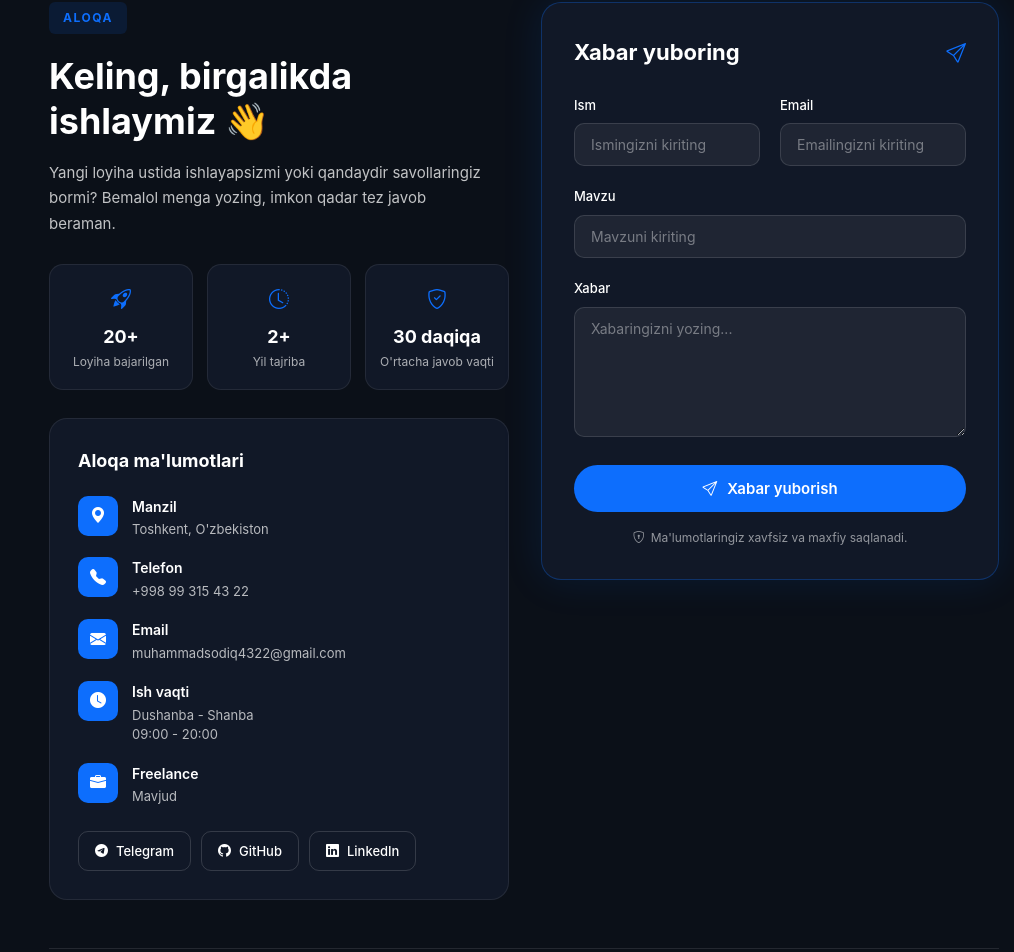
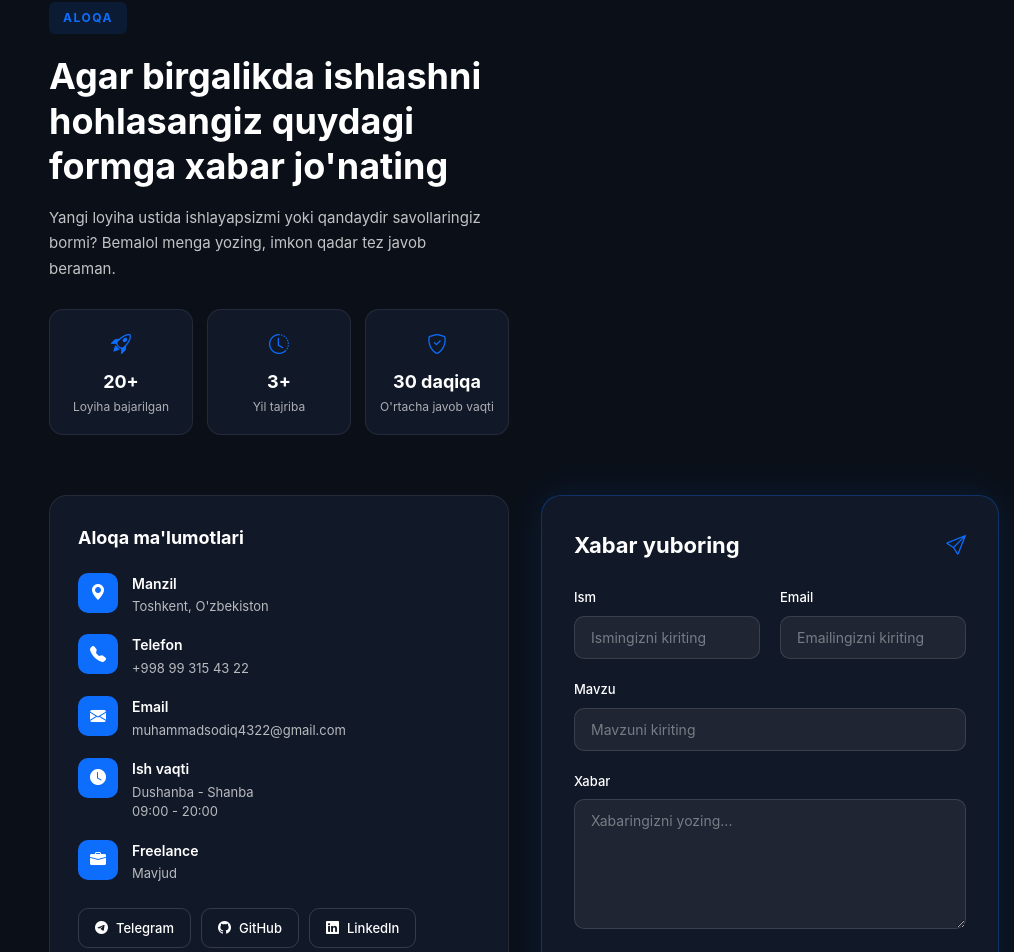
Before and after one commit to tdmcoder1337/portfolio, a React (Vite) app: page / in a window 1280 px wide. Shown: the part 6505-7457 px from the top of the page, without its empty margins (266-1280 px from the left). Built offline with nearby package versions, Linux system fonts and the light colour scheme.

Commit message:
footer qismi ozgartirildi

```diff
--- a/src/components/Aloqa/Aloqa.css
+++ b/src/components/Aloqa/Aloqa.css
@@ -1,8 +1,23 @@
 .contact-grid {
   display: grid;
   grid-template-columns: minmax(0, 460px) 1fr;
+  grid-template-areas:
+    "intro ."
+    "info form";
   gap: 32px;
   align-items: start;
+}
+
+.contact-intro {
+  grid-area: intro;
+}
+
+.contact-info-card {
+  grid-area: info;
+}
+
+.contact-right {
+  grid-area: form;
 }
 
 .contact-badge {
@@ -343,6 +358,10 @@
 @media (max-width: 991px) {
   .contact-grid {
     grid-template-columns: 1fr;
+    grid-template-areas:
+      "intro"
+      "info"
+      "form";
   }
 }
 
--- a/src/components/Aloqa/Aloqa.jsx
+++ b/src/components/Aloqa/Aloqa.jsx
@@ -57,10 +57,10 @@ export default function Contact() {
     <section id="contact" className="contact section">
       <div className="container">
         <div className="contact-grid">
-          <div className="contact-left">
+          <div className="contact-intro">
             <span className="contact-badge">{t('contact.badge')}</span>
             <h2 className="contact-heading">
-              {t('contact.headingLine1')} {t('contact.headingLine2')} <span className="contact-wave">👋</span>
+              {t('contact.headingLine1')} {t('contact.headingLine2')} <span className="contact-wave"></span>
             </h2>
             <p className="contact-lead">{t('contact.intro')}</p>
 
@@ -79,6 +79,7 @@ export default function Contact() {
                 <i className="bi bi-shield-check"></i>
                 <strong>{t('contact.stat3Number')}</strong>
                 <span>{t('contact.stat3Label')}</span>
+              </div>
             </div>
           </div>
 
@@ -134,7 +135,6 @@ export default function Contact() {
               </a>
             </div>
           </div>
-          </div>
 
           <div className="contact-right">
             <form onSubmit={handleSubmit} className="contact-form-card">
@@ -176,10 +176,6 @@ export default function Contact() {
             </form>
           </div>
         </div>
-
-        <div className="contact-thanks">
-          <i className="bi bi-heart-fill"></i> {t('contact.thanksMsg')} <i className="bi bi-heart-fill"></i>
-        </div>
       </div>
     </section>
   );
--- a/src/i18n/translations.js
+++ b/src/i18n/translations.js
@@ -138,12 +138,12 @@ export const translations = {
     contact: {
       badge: 'ALOQA',
       heading: 'Aloqa',
-      headingLine1: 'Keling, birgalikda',
-      headingLine2: 'ishlaymiz',
+      headingLine1: 'Agar birgalikda ishlashni hohlasangiz',
+      headingLine2: 'quydagi formga xabar jo\'nating',
       intro: "Yangi loyiha ustida ishlayapsizmi yoki qandaydir savollaringiz bormi? Bemalol menga yozing, imkon qadar tez javob beraman.",
       stat1Number: '20+',
       stat1Label: 'Loyiha bajarilgan',
-      stat2Number: '2+',
+      stat2Number: '3+',
       stat2Label: 'Yil tajriba',
       stat3Number: '30 daqiqa',
       stat3Label: "O'rtacha javob vaqti",
@@ -176,7 +176,6 @@ export const translations = {
       successMsg: 'Xabaringiz yuborildi. Rahmat!',
       errorGeneric: "Xatolik yuz berdi. Qayta urinib ko'ring.",
       errorSend: "Xabarni yuborish imkoni bo'lmadi. Keyinroq qayta urinib ko'ring.",
-      thanksMsg: 'Rahmat! Sizning xabaringiz men uchun muhim.',
     },
     footer: {
       copyright: "Sodiqov Muhammadsodiq Portfolio. Barcha huquqlar himoyalangan",
@@ -333,12 +332,12 @@ export const translations = {
     contact: {
       badge: 'CONTACT',
       heading: 'Contact',
-      headingLine1: "Let's work",
-      headingLine2: 'together',
+      headingLine1: 'If you want to work together,',
+      headingLine2: 'send a message via the form below',
       intro: "Working on a new project or have any questions? Feel free to write to me, I'll respond as quickly as possible.",
       stat1Number: '20+',
       stat1Label: 'Projects completed',
-      stat2Number: '2+',
+      stat2Number: '3+',
       stat2Label: 'Years of experience',
       stat3Number: '30 min',
       stat3Label: 'Average response time',
@@ -371,7 +370,6 @@ export const translations = {
       successMsg: 'Your message has been sent. Thank you!',
       errorGeneric: 'Something went wrong. Please try again.',
       errorSend: 'Could not send the message. Please try again later.',
-      thanksMsg: 'Thank you! Your message matters to me.',
     },
     footer: {
       copyright: 'Sodiqov Muhammadsodiq Portfolio. All rights reserved',
```
Lines whose indentation alone changed are shown as unchanged.
